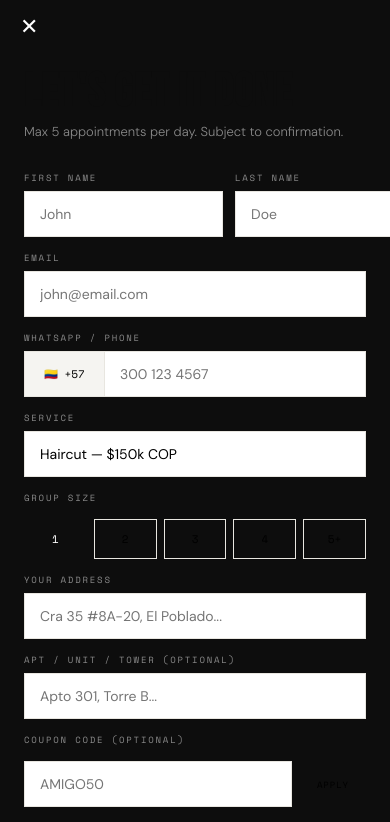
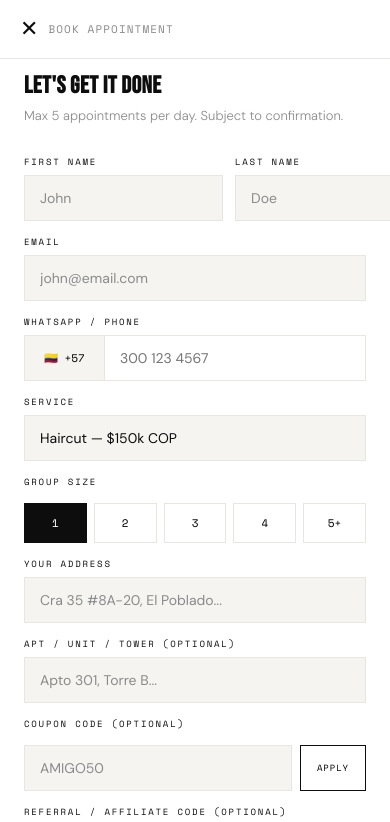
Before and after one commit to Smplymkgm/Barber, a website: page index.html in a window 390 px wide. Both pictures are taken after a click on the button "BOOK NOW". Shown: the top 822 px of the page. Drawn offline with nearby package versions, Linux system fonts and the light colour scheme.

Commit message:
fix: popup responsive light/dark mode, --surface --text --accent en :root, formulario legible

```diff
--- a/css/main.css
+++ b/css/main.css
@@ -1,7 +1,14 @@
 
 *{margin:0;padding:0;box-sizing:border-box;}
 html{scroll-behavior:smooth;}
-:root{--black:#0d0d0d;--white:#ffffff;--off:#f5f4f1;--gray:#8a8a8a;--light:#e8e6e0;--green:#25a244;--red:#c0392b;}
+:root{
+  --black:#0d0d0d;--white:#ffffff;--off:#f5f4f1;--gray:#8a8a8a;
+  --light:#e8e6e0;--green:#25a244;--red:#c0392b;
+  --surface:#ffffff;--text:#0d0d0d;--accent:#d4a84b;
+}
+@media(prefers-color-scheme:dark){
+  :root{--surface:#0d0d0d;--text:#f5f4f1;--off:#1a1a1a;--light:#2a2a2a;}
+}
 body{background:var(--white);color:var(--black);font-family:'DM Sans',sans-serif;font-weight:300;overflow-x:hidden;}
 
 /* NAV */
@@ -879,11 +886,52 @@ nav.scrolled .nav-signin-btn.admin-active{
 /* BOOKING POPUP */
 #bookingPopupModal{position:fixed;inset:0;z-index:899;background:rgba(0,0,0,0.7);display:none;}
 #bookingPopupModal.open{display:block;}
-.booking-popup-sheet{position:fixed;top:0;left:0;right:0;bottom:0;background:var(--surface,#0d0d0d);z-index:900;overflow-y:auto;display:flex;flex-direction:column;}
-.booking-popup-close{position:sticky;top:0;z-index:10;background:var(--surface,#0d0d0d);border:none;color:var(--text,#fff);font-size:22px;cursor:pointer;padding:16px 20px;display:block;line-height:1;text-align:left;}
+.booking-popup-sheet{
+  position:fixed;top:0;left:0;right:0;bottom:0;
+  background:var(--surface);color:var(--text);
+  z-index:900;overflow-y:auto;display:flex;flex-direction:column;
+}
+.booking-popup-close{
+  position:sticky;top:0;z-index:10;
+  background:var(--surface);border:none;color:var(--text);
+  font-size:22px;cursor:pointer;padding:16px 20px;
+  display:flex;align-items:center;gap:10px;
+  border-bottom:1px solid var(--light);
+}
+.booking-popup-close::after{
+  content:'Book Appointment';
+  font-family:'Space Mono',monospace;font-size:11px;
+  letter-spacing:.1em;text-transform:uppercase;color:var(--gray);
+}
 .booking-popup-inner{padding:0;}
-.booking-popup-inner .section{padding-top:16px!important;}
+.booking-popup-inner .section{padding-top:16px!important;padding-bottom:40px!important;}
 .booking-popup-inner .section-label{display:none;}
+.booking-popup-inner .section-title{font-size:clamp(24px,6vw,36px)!important;}
+/* Ensure all form elements inherit popup theme */
+.booking-popup-inner .form-input,
+.booking-popup-inner .form-select{
+  background:var(--off);color:var(--text);
+  border-color:var(--light);
+}
+.booking-popup-inner .form-input::placeholder{color:var(--gray);}
+.booking-popup-inner .form-label{color:var(--text);}
+.booking-popup-inner .pay-option{border-color:var(--light);color:var(--text);}
+.booking-popup-inner .pay-option.selected{border-color:var(--text);background:var(--text);color:var(--surface);}
+.booking-popup-inner .time-slot{
+  background:var(--off);color:var(--text);border:1px solid var(--light);
+}
+.booking-popup-inner .time-slot.selected{
+  background:var(--text);color:var(--surface);
+}
+.booking-popup-inner .time-slot.blocked{
+  opacity:.3;cursor:not-allowed;
+}
+.booking-popup-inner .cal-day.selected{
+  background:var(--text);color:var(--surface);
+}
+.booking-popup-inner .section-sub,
+.booking-popup-inner .section-label{color:var(--gray);}
+
 /* PROMO POPUP */
 .promo-popup-overlay{position:fixed;inset:0;z-index:1000;display:flex;align-items:center;justify-content:center;background:rgba(0,0,0,0.5);}
 .promo-popup-box{position:relative;width:min(380px,92vw);border-radius:16px;overflow:hidden;box-shadow:0 20px 60px rgba(0,0,0,0.5);}
```
